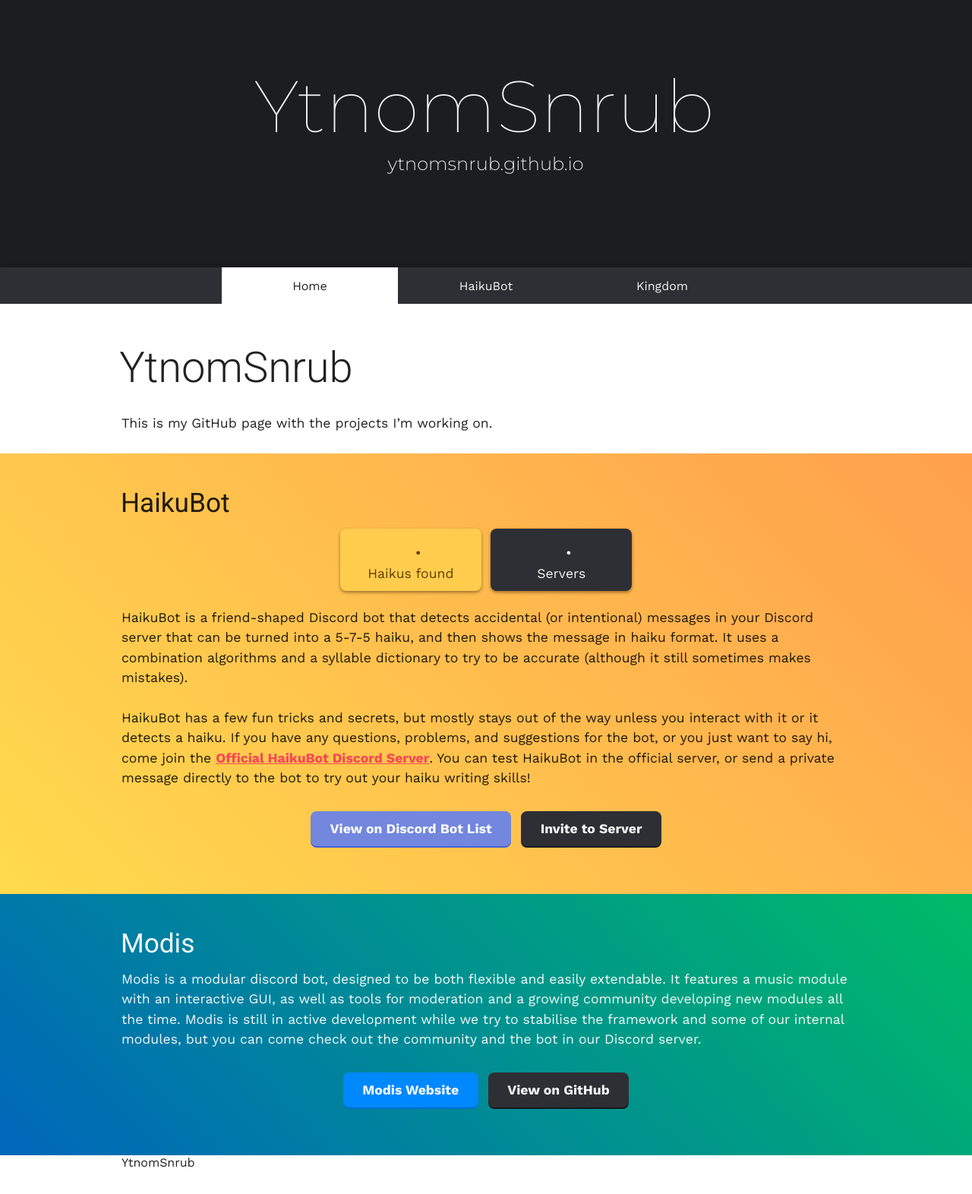
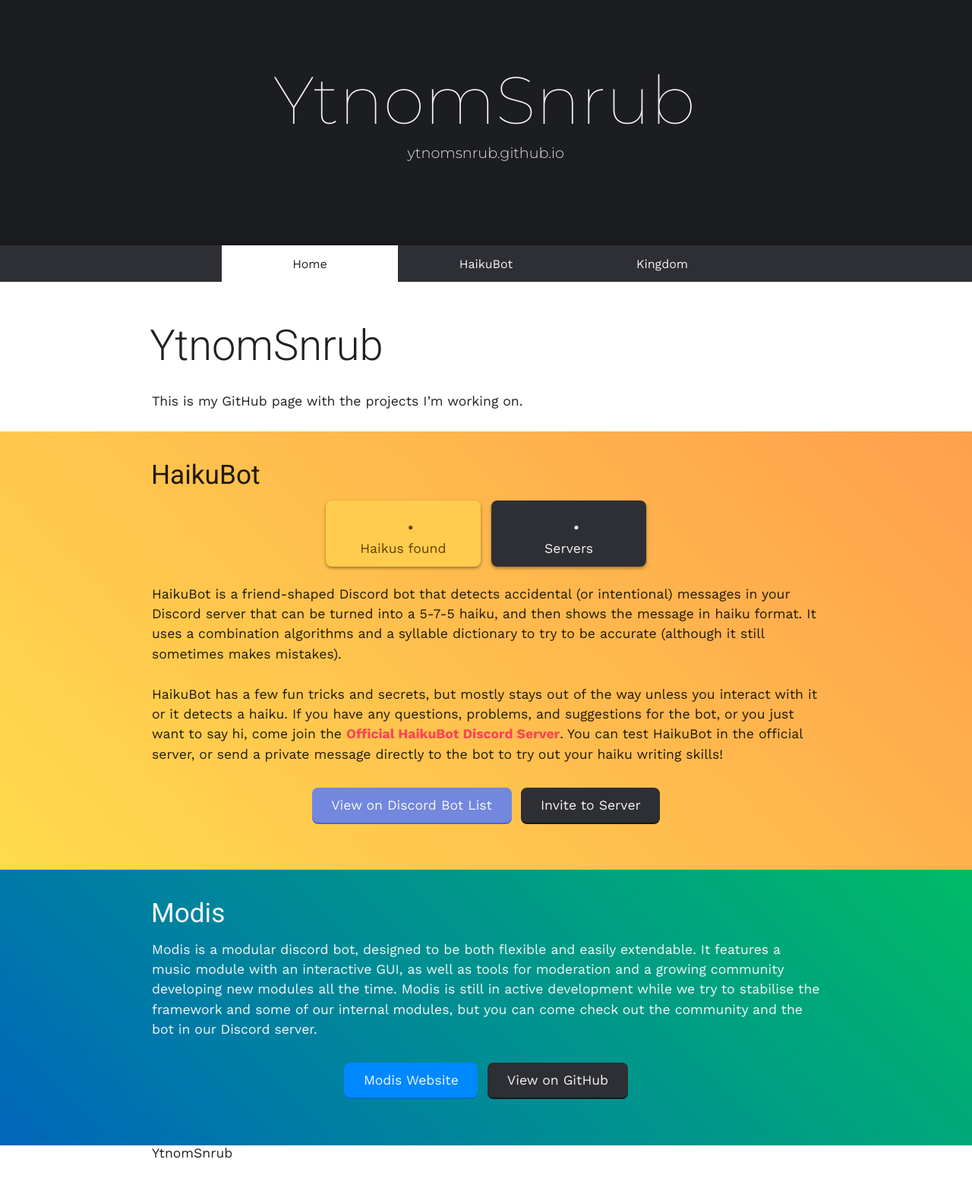
Before and after one commit to YtnomSnrub/ytnomsnrub.github.io, a Jekyll site: the page built from index.md, in a window 1280 px wide. Shown: the whole page at 76% size. Built offline with Jekyll 4.4.1, drawn with Linux system fonts in a browser that asks for light colours; nearby versions of some CDN libraries.

Commit message:
Removing cayman progress

```diff
--- a/Gemfile
+++ b/Gemfile
@@ -6,9 +6,6 @@
 #
 #     bundle exec jekyll serve
 
-gem "minima", "~> 2.1.1"
-gem "jekyll-theme-cayman", "~> 0.1.0"
-
 # If you want to use GitHub Pages, remove the "gem "jekyll"" above and
 # uncomment the line below. To upgrade, run `bundle update github-pages`.
 gem "github-pages", group: :jekyll_plugins
--- a/_config.yml
+++ b/_config.yml
@@ -17,7 +17,6 @@
 
 # Build settings
 markdown: kramdown
-theme: jekyll-theme-cayman
 # Analytics
 google_analytics: UA-105356258-3
 
--- a/_includes/content/haikubot-info.html
+++ b/_includes/content/haikubot-info.html
@@ -24,7 +24,8 @@
 
     {% if include.show_widget %}
     <img class="discord-bot-widget"
-        src="https://discordbots.org/api/widget/372175794895585280.svg?usernamecolor=FAFAFA&topcolor=222222&middlecolor=2e2f34&datacolor=643f00&labelcolor=643f00&highlightcolor=FFCC4D" />
+        src="https://discordbots.org/api/widget/372175794895585280.svg?usernamecolor=FAFAFA&topcolor=222222&middlecolor=2e2f34&datacolor=643f00&labelcolor=643f00&highlightcolor=FFCC4D"
+        />
     {% endif %}
 
     <p>HaikuBot has a few fun tricks and secrets, but mostly stays out of the way unless you interact with it or it
--- a/_scss/fonts.scss
+++ b/_scss/fonts.scss
@@ -3,13 +3,13 @@
 // Update html to include these fonts when adding new fonts
 @mixin font-title {
     font-family: "Montserrat", Arial, Helvetica, sans-serif;
-    font-size: 6rem;
+    font-size: 5.5rem;
     font-weight: 100;
 }
 
 @mixin font-subtitle {
     font-family: "Montserrat", Arial, Helvetica, sans-serif;
-    font-size: 1.5rem;
+    font-size: 1.2rem;
     font-weight: 300;
 }
 
--- a/_scss/page/content.scss
+++ b/_scss/page/content.scss
@@ -1,9 +1,13 @@
 .main-content {
-    max-width: 960px;
+    position: relative;
+
+    max-width: 880px;
     min-height: calc(100vh);
     margin: auto;
     padding: 2rem 1.5rem;
     padding-top: $tabs-height-small;
+
+    font-size: 1.1rem;
 
     @media screen and (max-width: $large-breakpoint) {
         max-width: 720px;
@@ -44,6 +48,7 @@
 
         display: block;
 
+        max-width: 100%;
         margin: auto;
         margin-bottom: 1.5em;
 
@@ -108,7 +113,7 @@
         background-color: $primary-color;
         box-shadow: 0 $button-extend darken($primary-color, 10%);
 
-        font-size: 1.1rem;
+        font-weight: 400;
 
         &.button-discord {
             background-color: $discord-color;
@@ -189,43 +194,6 @@
             }
         }
     }
-
-    a :not(button) {
-        position: relative;
-
-        &::before {
-            position: absolute;
-            left: 0;
-            right: 0;
-            top: 0;
-            bottom: 0;
-
-            margin: -4px;
-
-            content: "";
-            transition: background-color 0.15s $m-ease, border-color 0.15s $m-ease, transform 0.15s $m-ease-in;
-            transform: scale(1.5);
-            pointer-events: none;
-
-            border: 1px solid transparent;
-            border-radius: 4px;
-            background-color: transparent;
-        }
-
-        &:focus::before {
-            transition: background-color 0.15s $m-ease, border-color 0.15s $m-ease, transform 0.15s $m-ease-out;
-            transform: scale(1);
-
-            border-color: $table-border-color;
-            background-color: rgba($background-color-alt, 0.12);
-        }
-
-        &:active::before {
-            transition: background-color 0.1s $m-ease, border-color 0.1s $m-ease, transform 0s linear;
-
-            background-color: transparent;
-        }
-    }
 }
 
 .highlight {
--- a/_scss/page/header.scss
+++ b/_scss/page/header.scss
@@ -3,8 +3,8 @@
     z-index: 1;
 
     padding: 0;
-    padding-top: 92px;
-    padding-bottom: 108px;
+    padding-top: 72px;
+    padding-bottom: 96px;
 
     text-align: center;
 
@@ -39,6 +39,8 @@
     }
 
     .project-name {
+        margin-bottom: 0;
+
         opacity: 1;
 
 @include font-title;
@@ -66,11 +68,7 @@
 @include font-subtitle;
 
         @media (max-width: $medium-breakpoint) {
-            font-size: 1.2rem;
-        }
-
-        @media (max-width: $small-breakpoint) {
-            font-size: 1.0rem;
+            font-size: 1rem;
         }
     }
 }
--- a/_scss/page/panels.scss
+++ b/_scss/page/panels.scss
@@ -3,7 +3,7 @@
 .main-content .content-panel {
     position: relative;
 
-    padding-top: 48px;
+    padding-top: 24px;
     padding-bottom: 32px;
 
     &,
@@ -18,11 +18,6 @@
 
     &::before {
         background: $background-color-alt;
-    }
-
-    h1 {
-        margin-top: 0;
-        margin-bottom: 0.5rem;
     }
 
     &::before {
--- a/_scss/page/text.scss
+++ b/_scss/page/text.scss
@@ -11,19 +11,9 @@
     line-height: 1;
 }
 
-p {
-    font-size: 1.1rem;
-    line-height: 1.5;
-}
-
-a {
-    outline: none;
-
-    font-weight: 700;
-}
-
 h1 {
-    margin-bottom: 1rem;
+    margin-top: 1rem;
+    margin-bottom: 2rem;
 
     font-size: 3.5rem;
 
@@ -35,6 +25,7 @@
 }
 
 h2 {
+    margin-top: 1rem;
     margin-bottom: 1rem;
 
     font-size: 2.2rem;
@@ -57,3 +48,53 @@
 
 @include font-subheading;
 }
+
+p {
+    line-height: 1.5;
+}
+
+a {
+    text-decoration: none;
+
+    color: $secondary-color;
+    outline: none;
+
+    font-weight: 700;
+}
+
+.main-content a:not(.button) {
+    position: relative;
+
+    &::before {
+        position: absolute;
+        left: 0;
+        right: 0;
+        top: 0;
+        bottom: 0;
+
+        margin: -4px;
+
+        content: "";
+        transition: background-color 0.15s $m-ease, border-color 0.15s $m-ease, transform 0.15s $m-ease-in;
+        transform: scale(1.5);
+        pointer-events: none;
+
+        border: 1px solid transparent;
+        border-radius: 4px;
+        background-color: transparent;
+    }
+
+    &:focus::before {
+        transition: background-color 0.15s $m-ease, border-color 0.15s $m-ease, transform 0.15s $m-ease-out;
+        transform: scale(1);
+
+        border-color: $table-border-color;
+        background-color: rgba($background-color-alt, 0.12);
+    }
+
+    &:active::before {
+        transition: background-color 0.1s $m-ease, border-color 0.1s $m-ease, transform 0s linear;
+
+        background-color: transparent;
+    }
+}
```
Also changed, not shown: admin-flag.md (deleted, +0 -7 lines), numberpage.html (deleted, +0 -23 lines).
